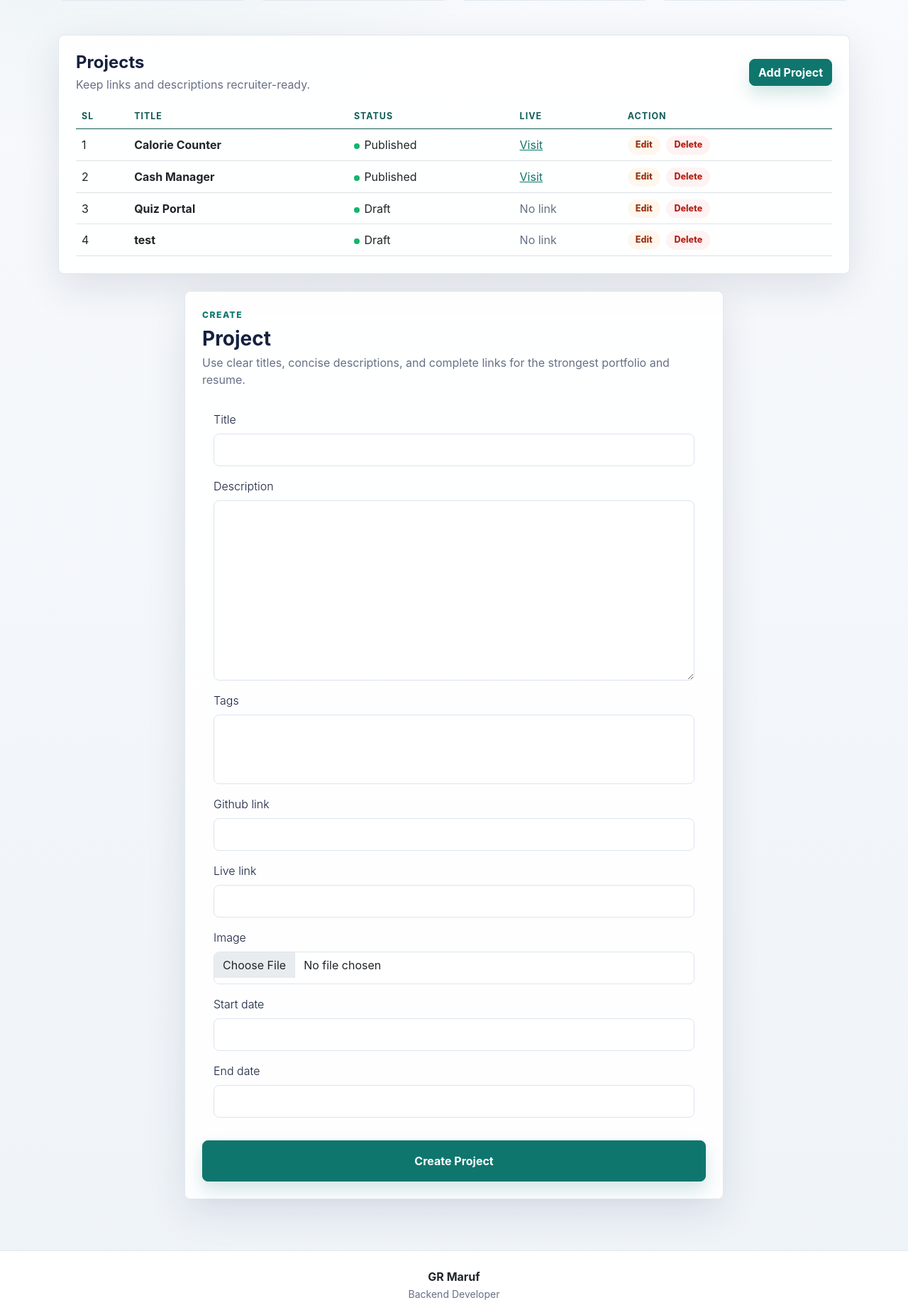
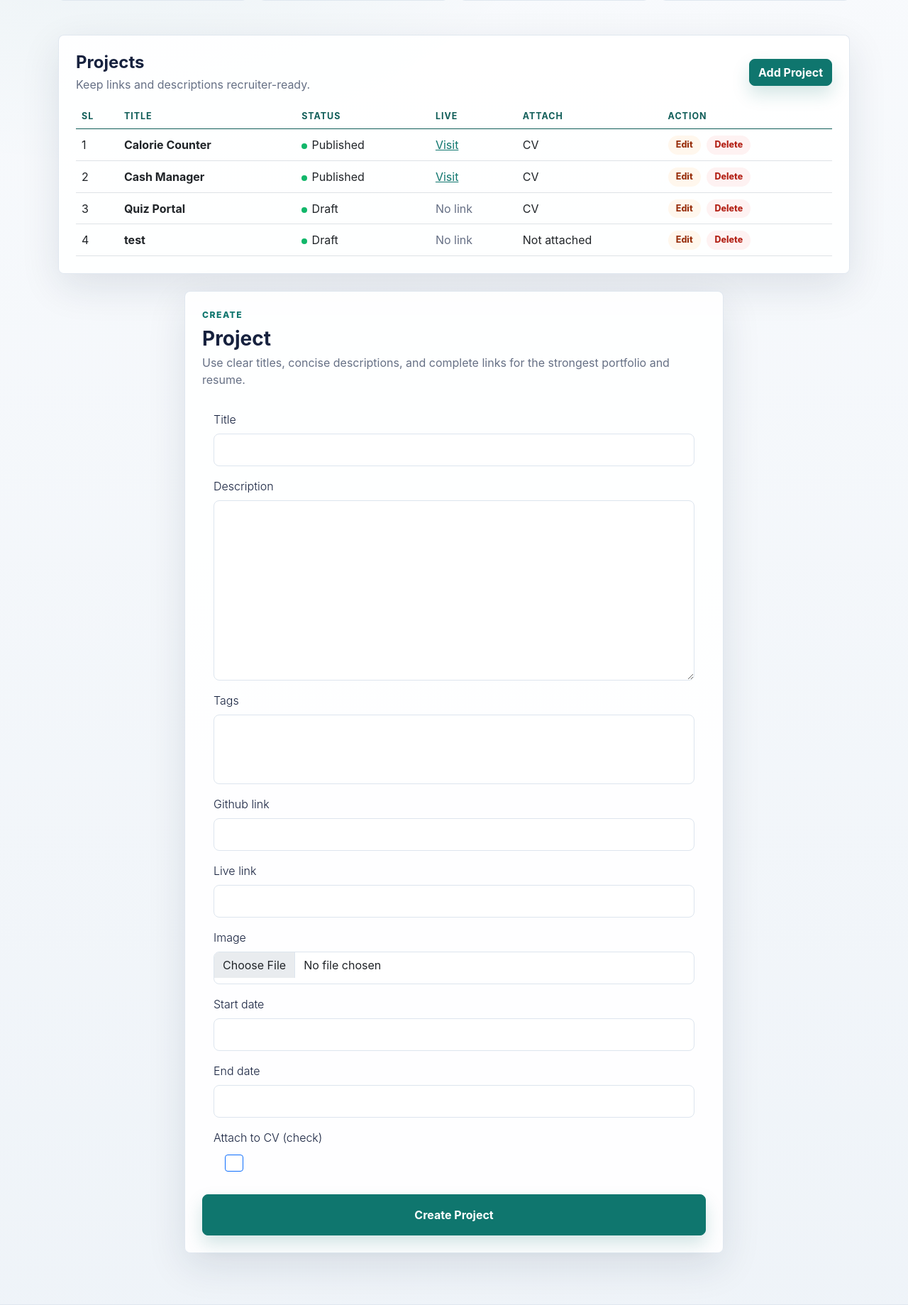
Before and after one commit to GRMaruf/Portfolio, a Django app: page /portfolio/dashboard/project in a window 1280 px wide. Shown: the part 762-2601 px from the top of the page at 71% size. Run offline with Django 5.2, Linux system fonts and the light colour scheme; a user stored in the database is signed in; data comes from the database, SQL or seed files in the repository; both versions use the stored data as it was after the commit; data that the repository does not hold is empty.

Commit message:
Add: form swith to control which project to show in CV

```diff
--- a/portfolio/forms.py
+++ b/portfolio/forms.py
@@ -44,6 +44,7 @@ class ProjectForm(forms.ModelForm):
             x.widget.attrs.update({
                 'class': 'form-control'
             })
+        self.fields['attach'].widget.attrs['class'] = 'form-check form-check-input ms-3 border-primary'
 
 class SkillForm(forms.ModelForm):
     class Meta:
--- a/portfolio/models.py
+++ b/portfolio/models.py
@@ -47,6 +47,8 @@ class Project(models.Model):
 
     start_date = models.DateField(blank=True, null=True)
     end_date = models.DateField(blank=True, null=True)
+
+    attach = models.BooleanField("Attach to CV (check)", default=False)
 
     def __str__(self):
         return self.title
--- a/portfolio/templates/dashboard.html
+++ b/portfolio/templates/dashboard.html
@@ -262,6 +262,7 @@
                   <th>Title</th>
                   <th>Status</th>
                   <th>Live</th>
+                  <th>Attach</th>
                   <th>Action</th>
                 </tr>
               </thead>
@@ -272,6 +273,7 @@
                     <td class="fw-bold">{{ x.title }}</td>
                     <td><span class="status-dot"></span>{% if x.live_link %}Published{% else %}Draft{% endif %}</td>
                     <td>{% if x.live_link %}<a href="{{ x.live_link }}" target="_blank" rel="noreferrer">Visit</a>{% else %}<span class="muted">No link</span>{% endif %}</td>
+                    <td>{% if x.attach %}CV{% else %}Not attached{% endif %}</td>
                     <td>
                       <a href="{% url 'project' x.id %}" class="action-badge action-edit me-1">Edit</a>
                       <a href="{% url 'project_delete' x.id %}" class="action-badge action-delete">Delete</a>
--- a/portfolio/templates/resume.html
+++ b/portfolio/templates/resume.html
@@ -274,7 +274,8 @@
               <section class="resume-section mb-4">
                 <h2>Selected Projects</h2>
                 {% for project in profile.projects.all %}
-                  <div class="resume-item">
+                  {% if project.attach %}
+                    <div class="resume-item">
                     <div class="d-flex flex-column flex-md-row justify-content-between gap-1">
                       <h3 class="resume-role">{{ project.title }}</h3>
                       {% if project.start_date %}
@@ -298,8 +299,9 @@
                       {% endif %}
                     </p>
                   </div>
+                  {% endif %}
                 {% empty %}
-                  <p class="mb-0">Add projects in the dashboard.</p>
+                  <p class="mb-0">Add projects in the dashboard. Or, attach projects to CV from dashboard.</p>
                 {% endfor %}
               </section>
 
```
Also changed, not shown: portfolio/templates/home.html (+7 -5 lines), db.sqlite3, 1 other file.
